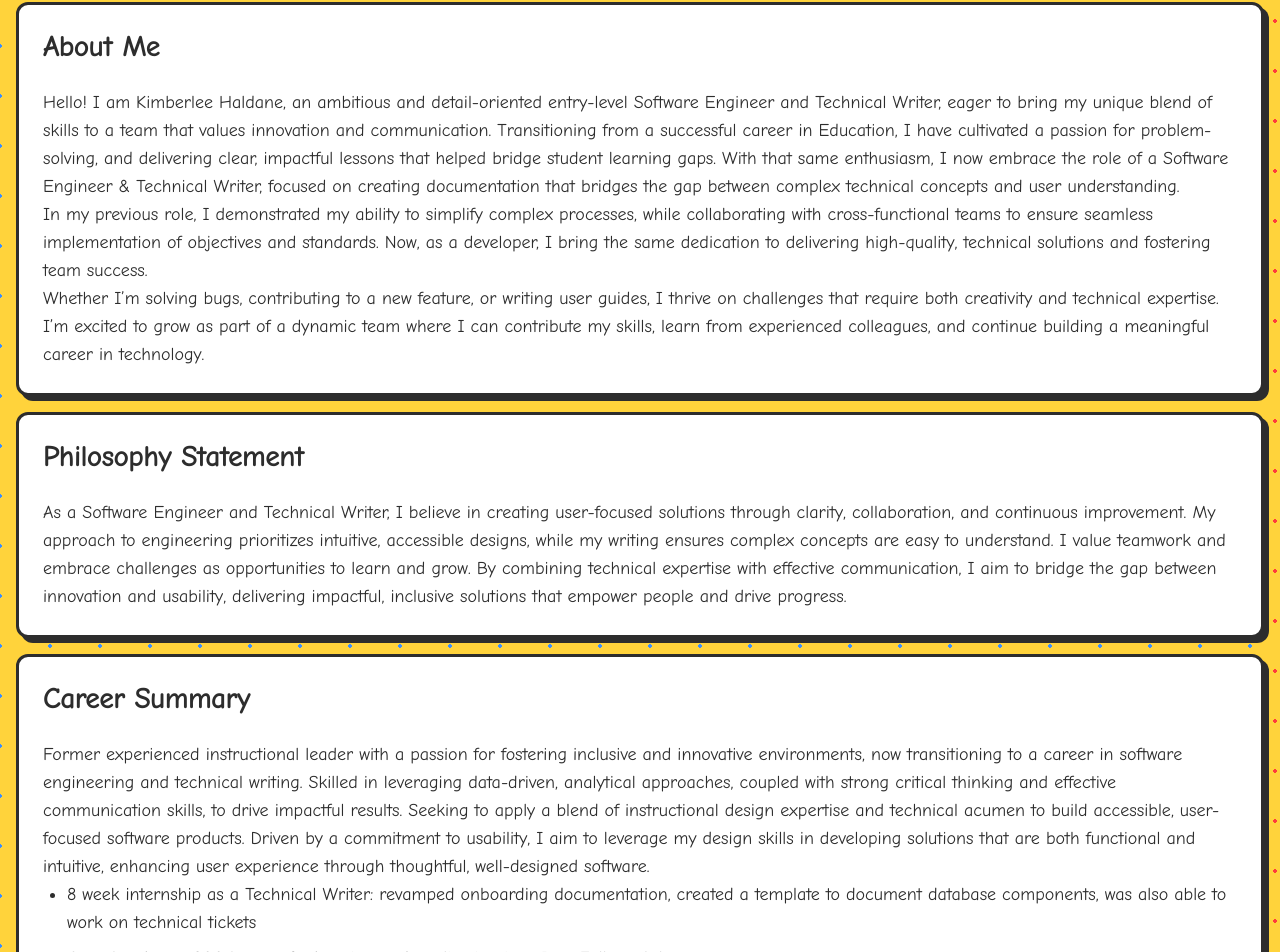
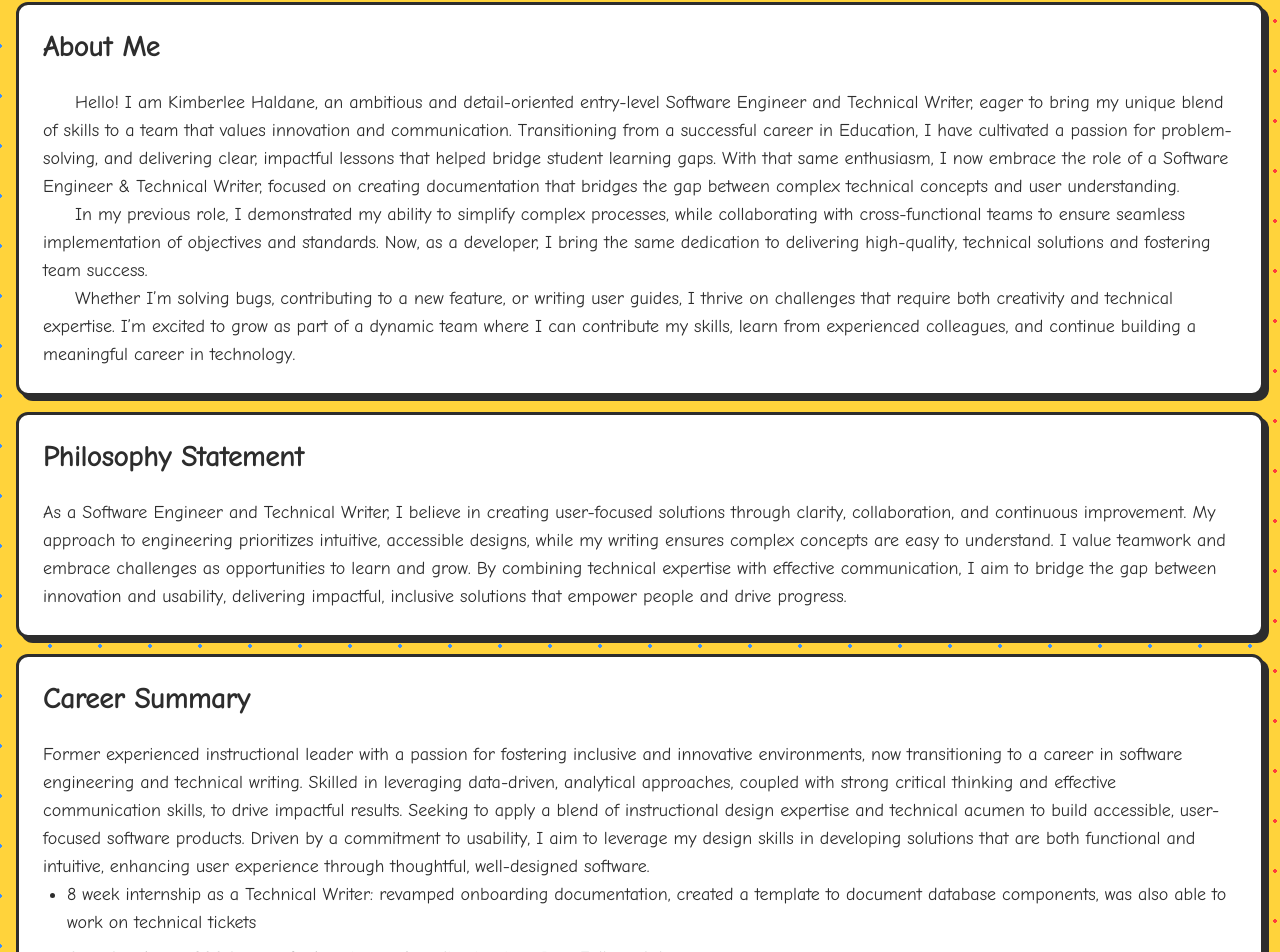
Before and after one commit to haldanek/projects-landing-page, a Next.js app in the folder my-portfolio/: page / in a window 1280 px wide. Shown: the part 1054-2006 px from the top of the page. Built offline with nearby package versions, Linux system fonts and the light colour scheme.

Commit message:
chore: add indent to AboutMe

```diff
--- a/my-portfolio/src/components/AboutMe.tsx
+++ b/my-portfolio/src/components/AboutMe.tsx
@@ -8,7 +8,7 @@ const AboutMe = () => {
           <CardTitle className='text-3xl text-comic-red'>About Me</CardTitle>
         </CardHeader>
         <CardContent className='text-lg'>
-          <p>
+          <p className='indent-8'>
             Hello! I am Kimberlee Haldane, an ambitious and detail-oriented
             entry-level Software Engineer and Technical Writer, eager to bring
             my unique blend of skills to a team that values innovation and
@@ -19,13 +19,17 @@ const AboutMe = () => {
             Engineer & Technical Writer, focused on creating documentation that
             bridges the gap between complex technical concepts and user
             understanding.
-            <br />
+          </p>
+
+          <p className='indent-8'>
             In my previous role, I demonstrated my ability to simplify complex
             processes, while collaborating with cross-functional teams to ensure
             seamless implementation of objectives and standards. Now, as a
             developer, I bring the same dedication to delivering high-quality,
             technical solutions and fostering team success.
-            <br />
+          </p>
+
+          <p className='indent-8'>
             Whether I’m solving bugs, contributing to a new feature, or writing
             user guides, I thrive on challenges that require both creativity and
             technical expertise. I’m excited to grow as part of a dynamic team
```
Also changed, not shown: 2 other files (tests, documents, lock files or other folders).
